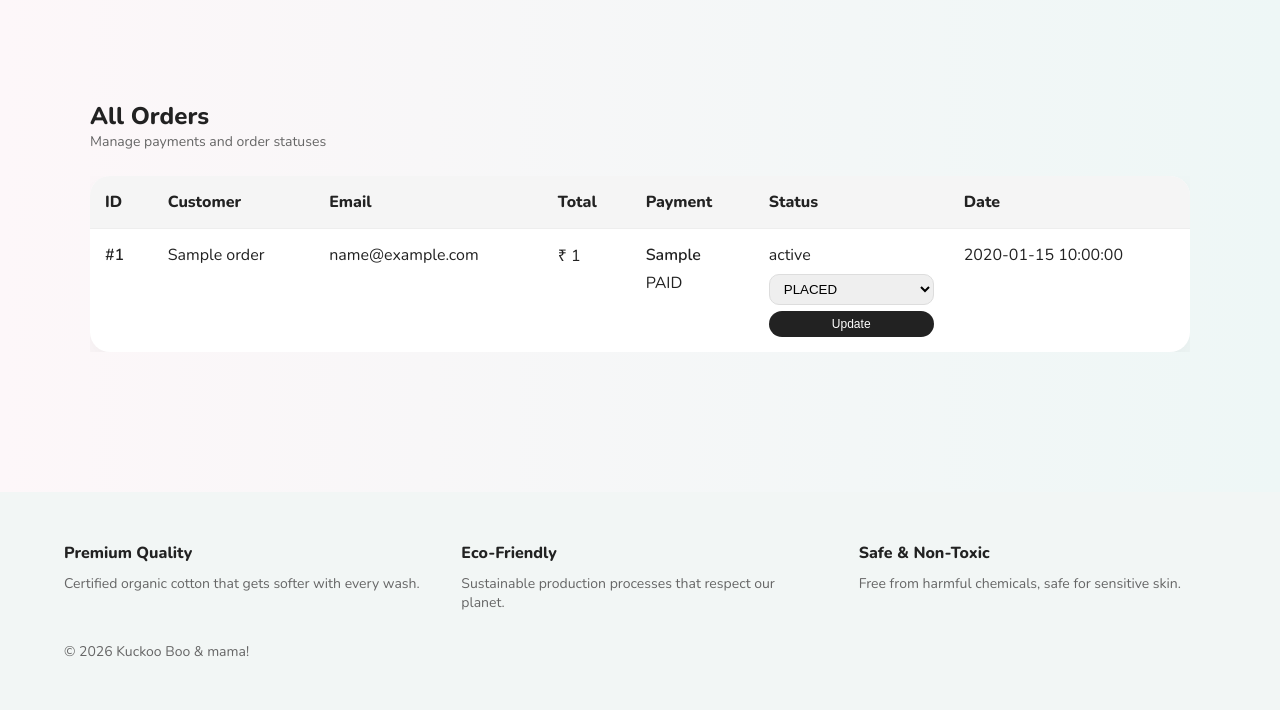
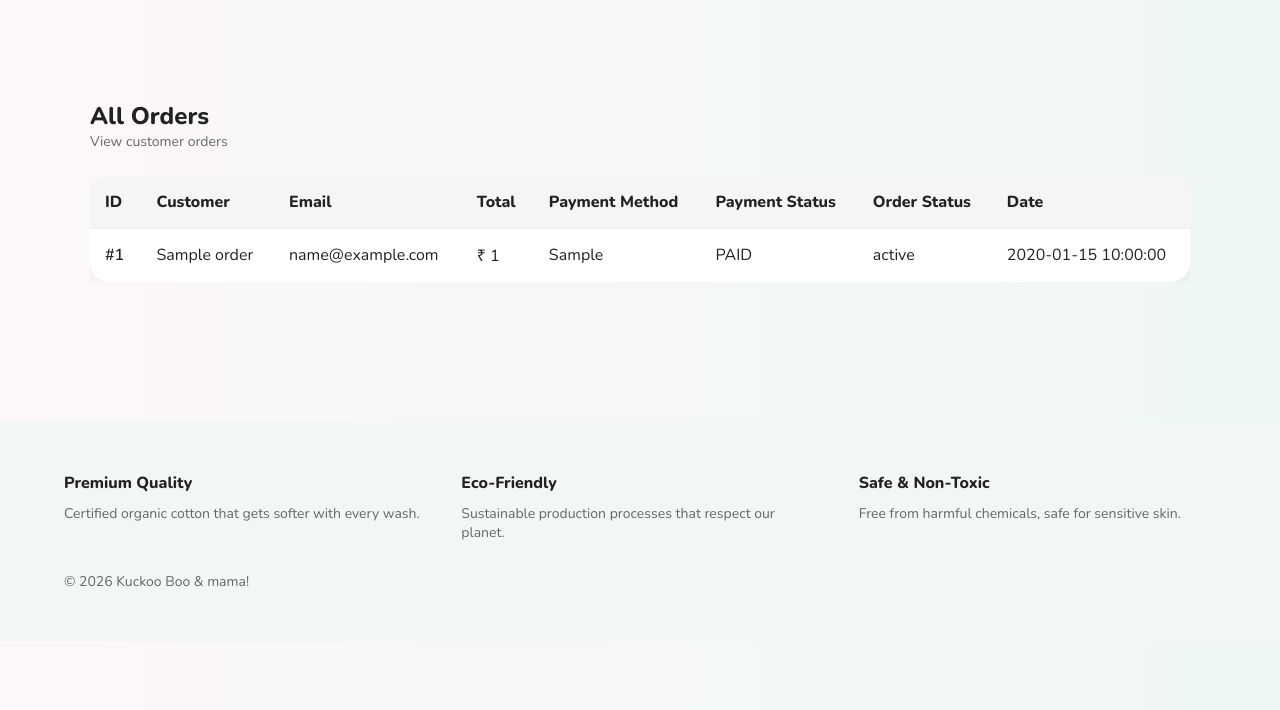
Before and after one commit to avesshdubey/kuckooboo-store, a Flask app: template templates/admin/orders.html in a window 1280 px wide. Shown: the part 50-760 px from the top of the page. Run offline with Flask 3, Linux system fonts and the light colour scheme; the template is opened without the code that fills it: most values are stand-ins (such as "Sample title", 1, 10 or a date in 2020).

Commit message:
Fix admin orders broken routes and stabilize page

```diff
--- a/templates/admin/orders.html
+++ b/templates/admin/orders.html
@@ -13,7 +13,7 @@
 
         <div class="admin-header">
             <h1>All Orders</h1>
-            <p>Manage payments and order statuses</p>
+            <p>View customer orders</p>
         </div>
 
         {% if orders %}
@@ -27,8 +27,9 @@
                         <th>Customer</th>
                         <th>Email</th>
                         <th>Total</th>
-                        <th>Payment</th>
-                        <th>Status</th>
+                        <th>Payment Method</th>
+                        <th>Payment Status</th>
+                        <th>Order Status</th>
                         <th>Date</th>
                     </tr>
                 </thead>
@@ -39,98 +40,31 @@
 
                         <!-- Order ID -->
                         <td>
-                            <a href="{{ url_for('admin.order_detail', order_id=order.id) }}"
+                            <a href="{{ url_for('user.order_detail', order_id=order.id) }}"
                                class="edit-link">
                                 #{{ order.id }}
                             </a>
                         </td>
 
-                        <!-- Customer -->
                         <td>{{ order.customer_name }}</td>
+                        <td>{{ order.customer_email }}</td>
+                        <td>₹ {{ order.total_amount }}</td>
+                        <td>{{ order.payment_method }}</td>
 
-                        <!-- Email -->
-                        <td>{{ order.customer_email }}</td>
-
-                        <!-- Total -->
-                        <td>₹ {{ order.total_amount }}</td>
-
-                        <!-- Payment -->
                         <td>
-                            <div class="payment-method">
-                                {{ order.payment_method }}
-                            </div>
-
-                            <div class="payment-status-block">
-
                             {% if order.payment_status == "PAID" %}
-                                    <span class="status-badge paid">
-                                        PAID
-                                    </span>
+                                <span class="status-badge paid">PAID</span>
                             {% else %}
-                                    <span class="status-badge pending">
-                                        PENDING
-                                    </span>
-
-                                    {% if order.payment_method == "UPI" %}
-                                    <form
-                                        method="POST"
-                                        action="{{ url_for('admin.mark_order_paid', order_id=order.id) }}"
-                                        class="inline-form"
-                                    >
-                                        <button type="submit" class="btn-admin-small">
-                                            Mark as Paid
-                                        </button>
-                                    </form>
+                                <span class="status-badge pending">PENDING</span>
                             {% endif %}
-                                {% endif %}
-
-                            </div>
                         </td>
 
-                        <!-- Order Status -->
                         <td>
-
-                            <div class="current-status">
                             <span class="status-badge order-status">
                                 {{ order.order_status }}
                             </span>
-                            </div>
-
-                            <form
-                                method="POST"
-                                action="{{ url_for('admin.update_order_status', order_id=order.id) }}"
-                                class="status-update-form"
-                            >
-
-                                <label for="status-{{ order.id }}" class="sr-only">
-                                    Update Order Status
-                                </label>
-
-                                <select
-                                    id="status-{{ order.id }}"
-                                    name="order_status"
-                                    class="admin-select"
-                                    required
-                                >
-                                    {% for s in ["PLACED","CONFIRMED","SHIPPED","DELIVERED","CANCELLED"] %}
-                                        <option
-                                            value="{{ s }}"
-                                            {% if s == order.order_status %}selected{% endif %}
-                                        >
-                                            {{ s }}
-                                        </option>
-                                    {% endfor %}
-                                </select>
-
-                                <button type="submit" class="btn-admin-small">
-                                    Update
-                                </button>
-
-                            </form>
-
                         </td>
 
-                        <!-- Date -->
                         <td>{{ order.created_at }}</td>
 
                     </tr>
```
Also changed, not shown: 1 other file. Lines whose indentation alone changed are shown as unchanged.
